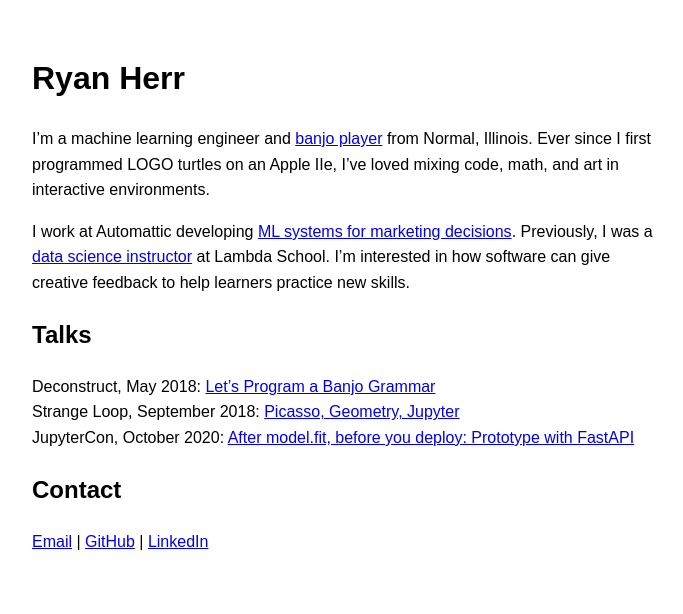
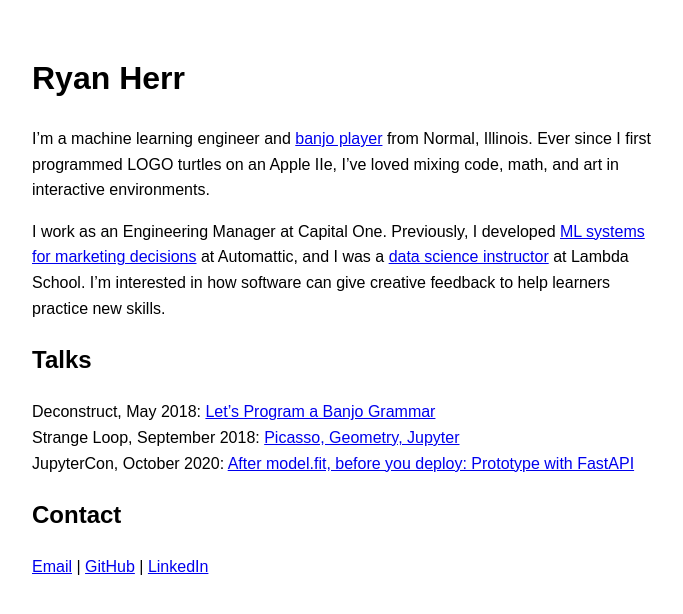
Before and after one commit to rrherr/rrherr.github.io, a Jekyll site: the page built from index.md, in a window 1280 px wide. Shown: the top 614 px of the page, without its empty margins (296-979 px from the left). Built offline with Jekyll 4.4.1, drawn with Linux system fonts in a browser that asks for light colours; our own code applies the rules of GitHub Pages for plain Markdown files.

Commit message:
Update index.md

```diff
--- a/index.md
+++ b/index.md
@@ -2,7 +2,7 @@
 
 I'm a machine learning engineer and [banjo player](https://www.youtube.com/playlist?list=PLAwif0tmlJfUaGjOkqTl5RNJQLJH3798I) from Normal, Illinois. Ever since I first programmed LOGO turtles on an Apple IIe, I've loved mixing code, math, and art in interactive environments.
 
-I work at Automattic developing [ML systems for marketing decisions](https://data.blog/tag/pipe/). Previously, I was a [data science instructor](https://twitter.com/LambdaSchool/status/1263258335534632960) at Lambda School. I'm interested in how software can give creative feedback to help learners practice new skills.
+I work as an Engineering Manager at Capital One. Previously, I developed [ML systems for marketing decisions](https://data.blog/tag/pipe/) at Automattic, and I was a [data science instructor](https://twitter.com/LambdaSchool/status/1263258335534632960) at Lambda School. I'm interested in how software can give creative feedback to help learners practice new skills.
 
 ## Talks
 Deconstruct, May 2018: [Let's Program a Banjo Grammar](https://rrherr.github.io/banjo-grammar/)
```
